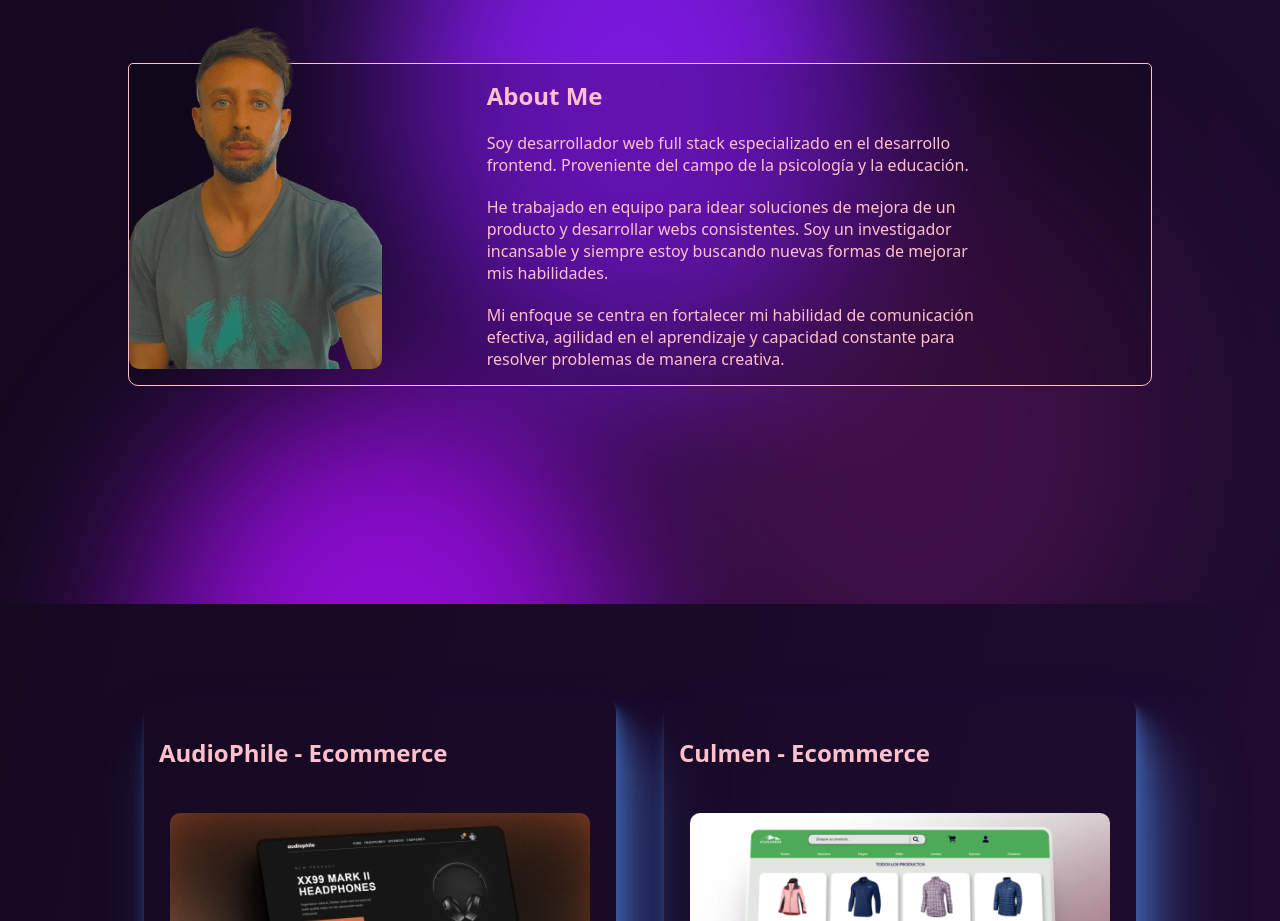
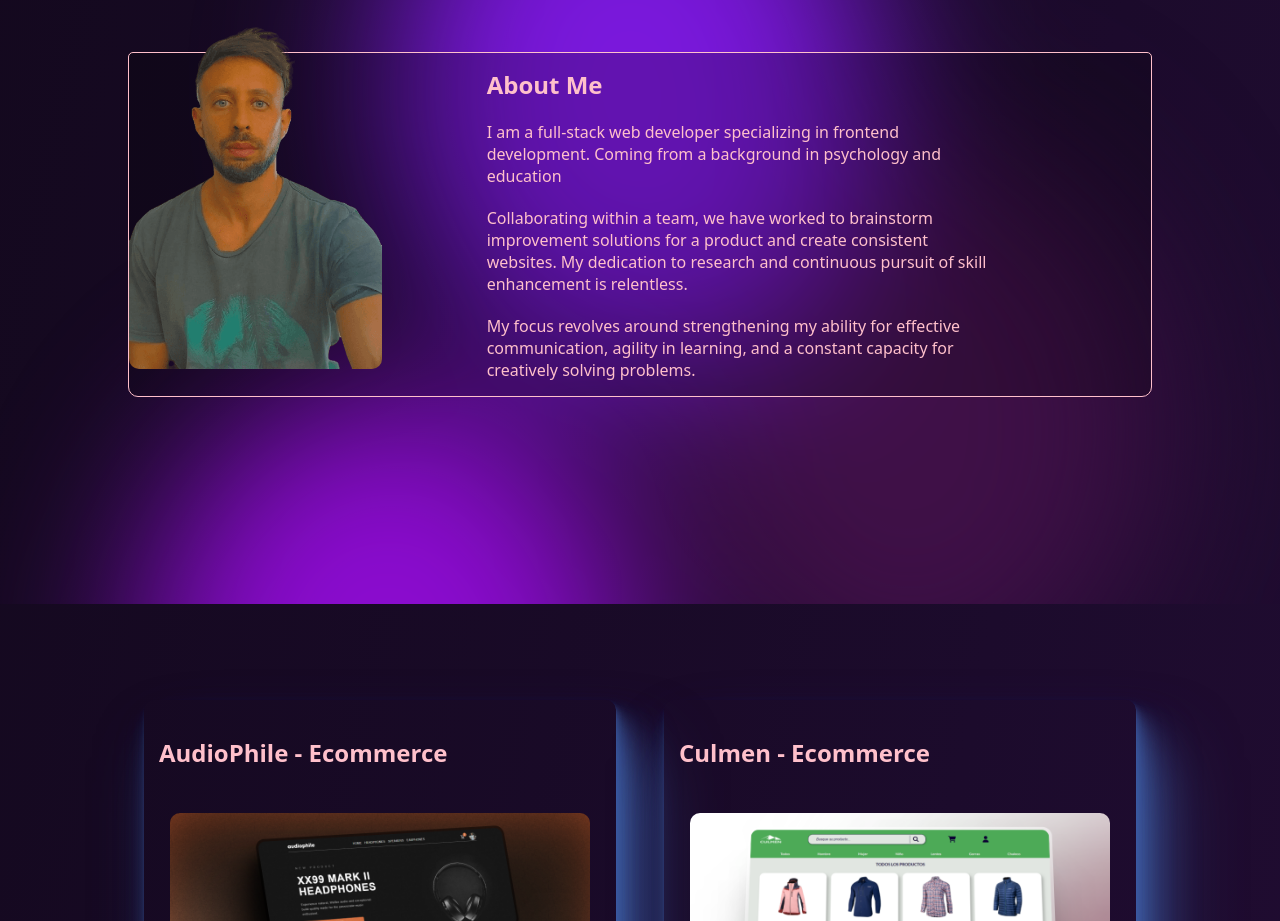
Before and after one commit to axelriveroc/portfolio, a React (Vite) app: page / in a window 1280 px wide. Shown: the part 960-1881 px from the top of the page. Built offline with nearby package versions, Linux system fonts and the light colour scheme.

Commit message:
pasando al ingles

```diff
--- a/src/components/pages/aboutMe/AboutMe.jsx
+++ b/src/components/pages/aboutMe/AboutMe.jsx
@@ -12,19 +12,19 @@ const AboutMe = () => {
 					<h2>About Me</h2>
 					<div className="text_description_aboutMe">
 						<p>
-              Soy desarrollador web full stack especializado en el desarrollo
-              frontend. Proveniente del campo de la psicología y la educación.
+							I am a full-stack web developer specializing in frontend
+							development. Coming from a background in psychology and education
 						</p>
 						<p>
-              He trabajado en equipo para idear soluciones de mejora de un
-              producto y desarrollar webs consistentes. Soy un investigador
-              incansable y siempre estoy buscando nuevas formas de mejorar mis
-              habilidades.
+							Collaborating within a team, we have worked to brainstorm
+							improvement solutions for a product and create consistent
+							websites. My dedication to research and continuous pursuit of
+							skill enhancement is relentless.
 						</p>
 						<p>
-              Mi enfoque se centra en fortalecer mi habilidad de comunicación
-              efectiva, agilidad en el aprendizaje y capacidad constante para
-              resolver problemas de manera creativa.
+							My focus revolves around strengthening my ability for effective
+							communication, agility in learning, and a constant capacity for
+							creatively solving problems.
 						</p>
 					</div>
 				</div>
```
Lines whose indentation alone changed are shown as unchanged.
